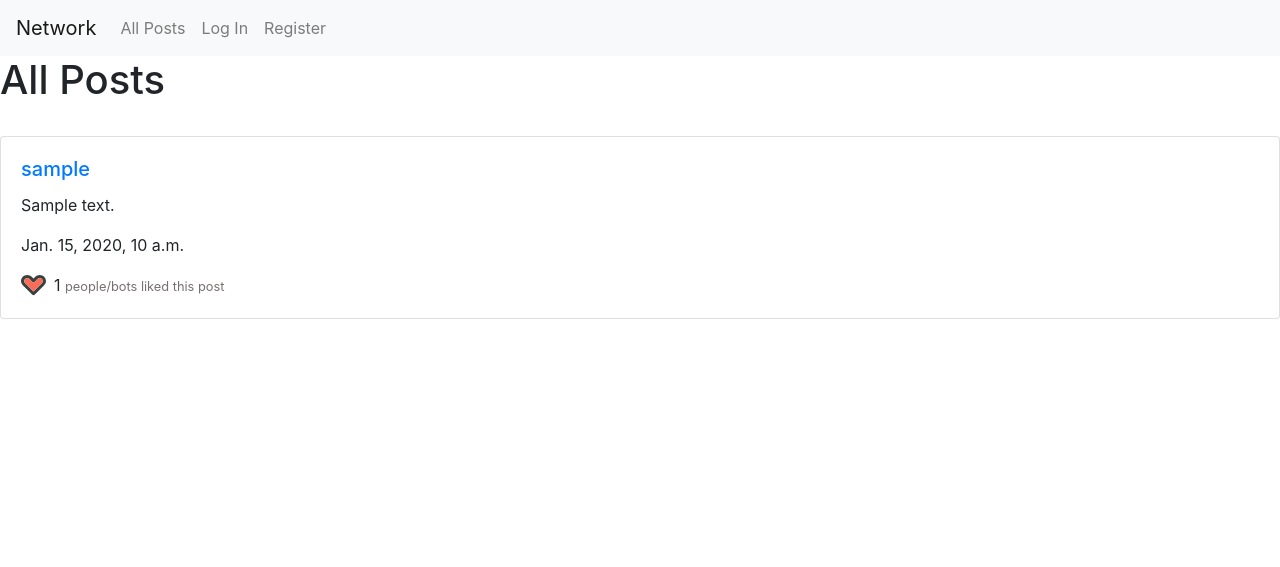
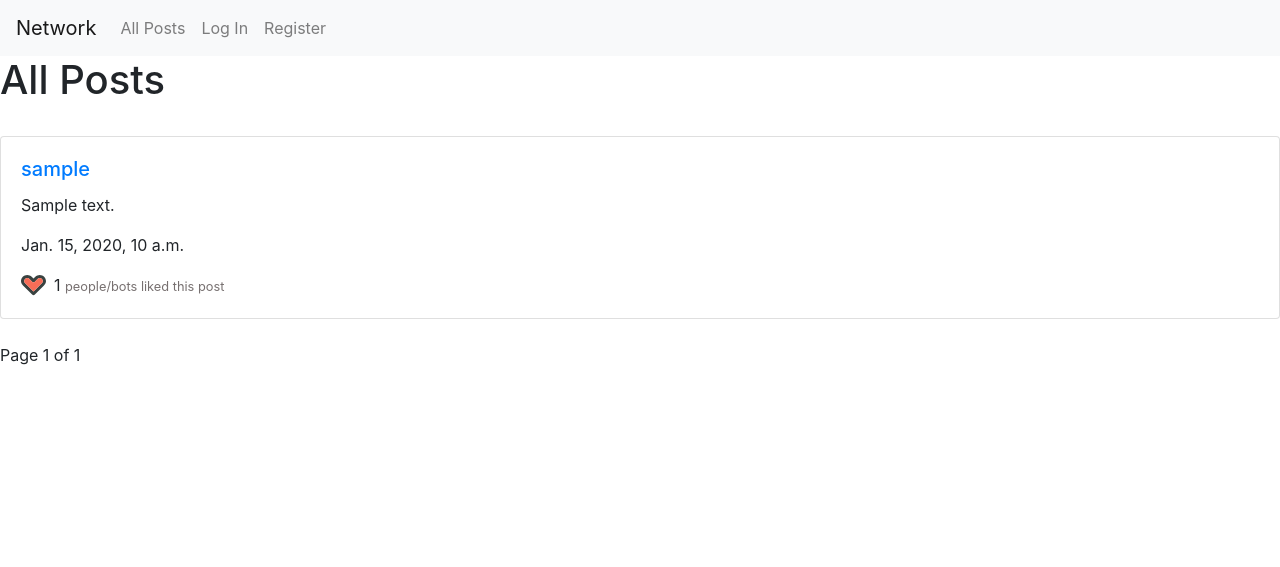
Before and after one commit to MyPetLobster/network, a Django app: page / in a window 1280 px wide. Shown: the top 567 px of the page. Run offline with Django 3.2, Linux system fonts and the light colour scheme; tables that the repository leaves empty hold one stand-in row (values such as "Sample post"); some libraries are stand-ins or nearby versions.

Commit message:
Implement basic django pagination

```diff
--- a/network/templates/network/index.html
+++ b/network/templates/network/index.html
@@ -43,5 +43,18 @@
             </div>
             <br>
         {% endfor %}
+
+
+        {% if posts.has_previous %}
+            <a href="?page=1">&laquo; First</a>
+            <a href="?page={{ posts.previous_page_number }}">Previous</a>
+        {% endif %}
+
+        Page {{ posts.number }} of {{ posts.paginator.num_pages }}
+
+        {% if posts.has_next %}
+            <a href="?page={{ posts.next_page_number }}">Next</a>
+            <a href="?page={{ posts.paginator.num_pages }}">Last &raquo;</a>
+        {% endif %}
     </div>
 {% endblock %}
--- a/network/views.py
+++ b/network/views.py
@@ -1,5 +1,6 @@
 from django.contrib.auth import authenticate, login, logout
 from django.contrib.auth.decorators import login_required
+from django.core.paginator import Paginator
 from django.db import IntegrityError
 from django.http import HttpResponse, HttpResponseRedirect
 from django.shortcuts import render
@@ -9,9 +10,12 @@ from .models import User, Post
 
 
 def index(request):
-    all_posts = Post.objects.all()
+    post_list = Post.objects.all()
+    p = Paginator(post_list, 1)
+    page_number = request.GET.get('page')
+    posts = p.get_page(page_number)
     return render(request, "network/index.html", {
-        "posts": all_posts
+        "posts": posts
     })
 
 
```
